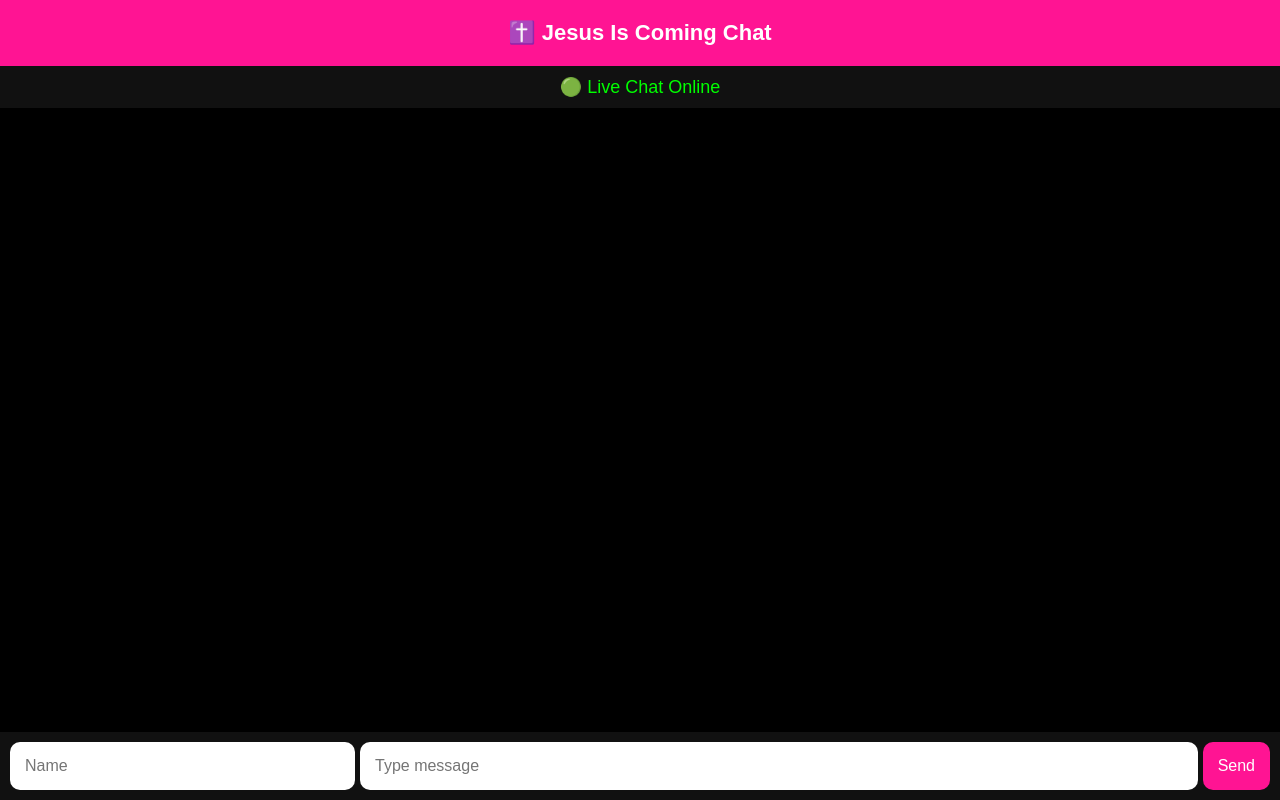
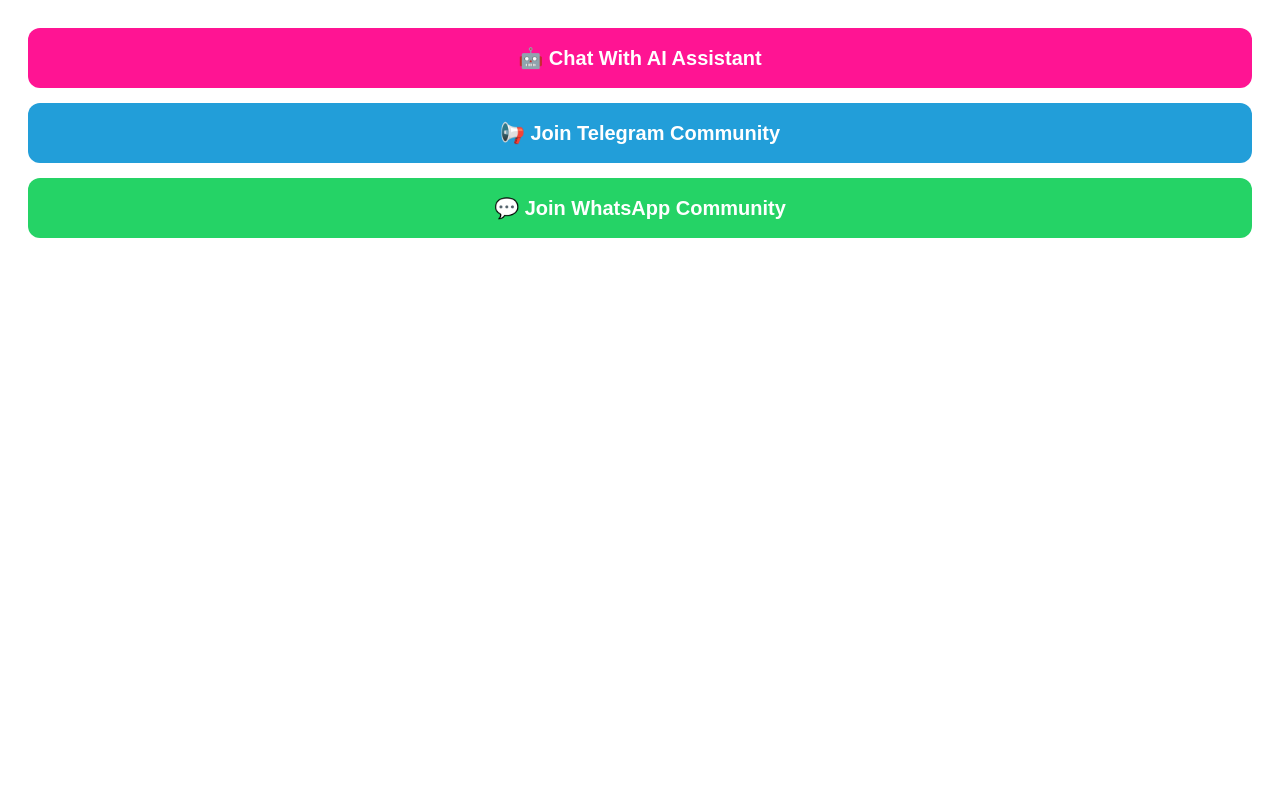
Before and after one commit to pastorchinedueze-wq/Jesusgospel-music-app, a plain HTML site: page index.html in a window 1280 px wide. Drawn offline with Linux system fonts and the light colour scheme; no server answers.

Commit message:
Update index.html

```diff
--- a/index.html
+++ b/index.html
@@ -1,180 +1,50 @@
-<!DOCTYPE html>
-<html>
-<head>
-<meta name="viewport" content="width=device-width, initial-scale=1.0">
-<title>Jesus Is Coming Chat</title>
+<div style="padding:20px;">
 
-<style>
-body{
-margin:0;
-font-family:Arial;
-background:black;
-color:white;
-}
-
-.header{
-background:#ff1493;
-padding:20px;
-text-align:center;
-font-size:22px;
-font-weight:bold;
-}
-
-.status{
-text-align:center;
-padding:10px;
-background:#111;
-color:lime;
-font-size:18px;
-}
-
-#messages{
-height:65vh;
-overflow-y:auto;
-padding:10px;
-}
-
-.msg{
-background:#111;
-padding:10px;
-margin:10px 0;
-border-radius:10px;
-}
-
-.name{
-color:#ff1493;
-font-weight:bold;
-}
-
-.time{
-font-size:12px;
-color:gray;
-margin-top:5px;
-}
-
-.bottom{
-position:fixed;
-bottom:0;
+<a href="https://chat.openai.com/" target="_blank" style="text-decoration:none;">
+<button style="
 width:100%;
-display:flex;
-background:#111;
-padding:10px;
-box-sizing:border-box;
-}
-
-.bottom input{
-padding:15px;
-border:none;
-border-radius:10px;
-margin-right:5px;
-font-size:16px;
-}
-
-#name{
-width:25%;
-}
-
-#message{
-flex:1;
-}
-
-button{
+padding:18px;
 background:#ff1493;
 color:white;
 border:none;
-padding:15px;
-border-radius:10px;
-font-size:16px;
-}
-</style>
-</head>
+border-radius:12px;
+font-size:20px;
+font-weight:bold;
+margin-bottom:15px;
+">
+🤖 Chat With AI Assistant
+</button>
+</a>
 
-<body>
+<a href="https://t.me/" target="_blank" style="text-decoration:none;">
+<button style="
+width:100%;
+padding:18px;
+background:#229ED9;
+color:white;
+border:none;
+border-radius:12px;
+font-size:20px;
+font-weight:bold;
+margin-bottom:15px;
+">
+📢 Join Telegram Community
+</button>
+</a>
 
-<div class="header">✝️ Jesus Is Coming Chat</div>
+<a href="https://wa.me/" target="_blank" style="text-decoration:none;">
+<button style="
+width:100%;
+padding:18px;
+background:#25D366;
+color:white;
+border:none;
+border-radius:12px;
+font-size:20px;
+font-weight:bold;
+">
+💬 Join WhatsApp Community
+</button>
+</a>
 
-<div class="status">🟢 Live Chat Online</div>
-
-<div id="messages"></div>
-
-<div class="bottom">
-<input type="text" id="name" placeholder="Name">
-<input type="text" id="message" placeholder="Type message">
-<button onclick="sendMessage()">Send</button>
 </div>
-
-<script type="module">
-
-import { initializeApp } from "https://www.gstatic.com/firebasejs/10.12.2/firebase-app.js";
-
-import {
-getFirestore,
-collection,
-addDoc,
-query,
-orderBy,
-onSnapshot
-} from "https://www.gstatic.com/firebasejs/10.12.2/firebase-firestore.js";
-
-const firebaseConfig = {
-apiKey: "AIzaSyDg7jv9EhDE9qb_6hIrKxVKjCLUX_hGlQU",
-authDomain: "jesus-is-coming-gospel.firebaseapp.com",
-projectId: "jesus-is-coming-gospel",
-storageBucket: "jesus-is-coming-gospel.firebasestorage.app",
-messagingSenderId: "917609067173",
-appId: "1:917609067173:web:b2bc8b90628f32620f534c",
-measurementId: "G-LZZXBJ0NR0"
-};
-
-const app = initializeApp(firebaseConfig);
-
-const db = getFirestore(app);
-
-const messagesDiv = document.getElementById("messages");
-
-window.sendMessage = async function(){
-
-const name = document.getElementById("name").value;
-const message = document.getElementById("message").value;
-
-if(!name || !message) return;
-
-await addDoc(collection(db,"messages"),{
-name:name,
-message:message,
-time:Date.now()
-});
-
-document.getElementById("message").value="";
-};
-
-const q = query(collection(db,"messages"), orderBy("time"));
-
-onSnapshot(q,(snapshot)=>{
-
-messagesDiv.innerHTML="";
-
-snapshot.forEach((doc)=>{
-
-const data = doc.data();
-
-messagesDiv.innerHTML += `
-<div class="msg">
-<div class="name">${data.name}</div>
-<div>${data.message}</div>
-<div class="time">
-${new Date(data.time).toLocaleString()}
-</div>
-</div>
-`;
-
-});
-
-messagesDiv.scrollTop = messagesDiv.scrollHeight;
-
-});
-
-</script>
-
-</body>
-</html>
```
